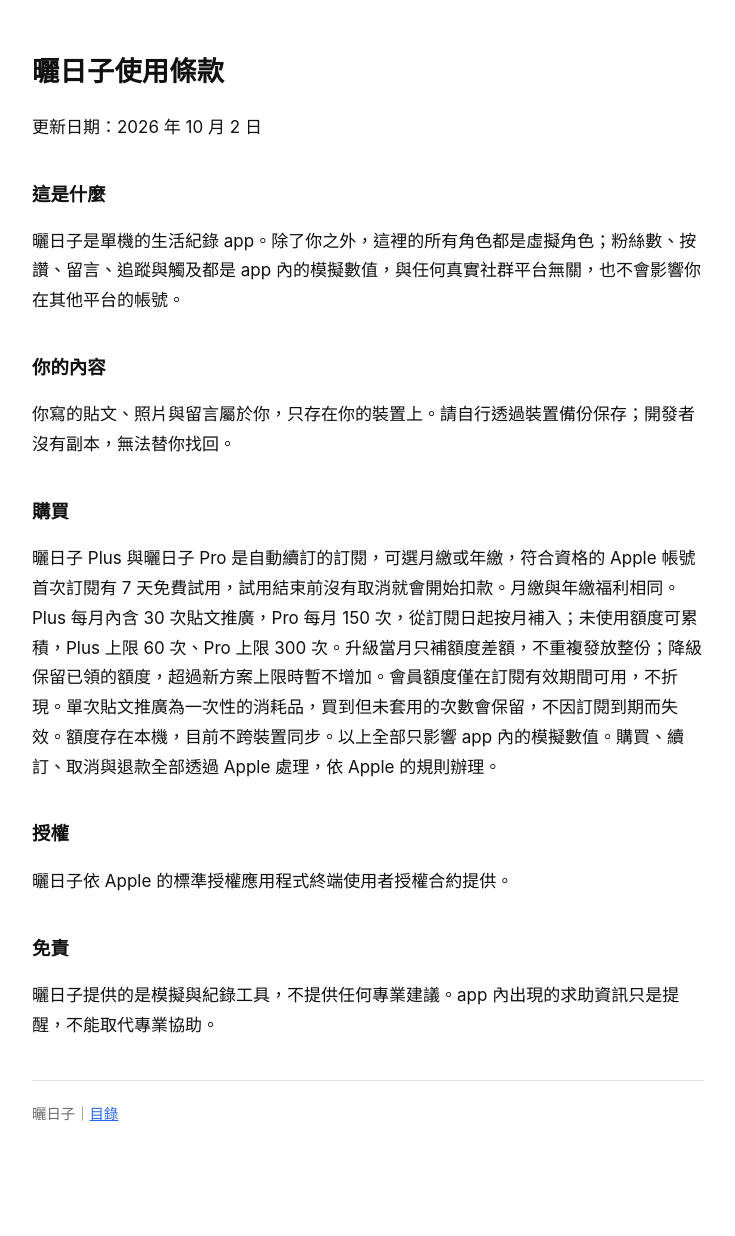
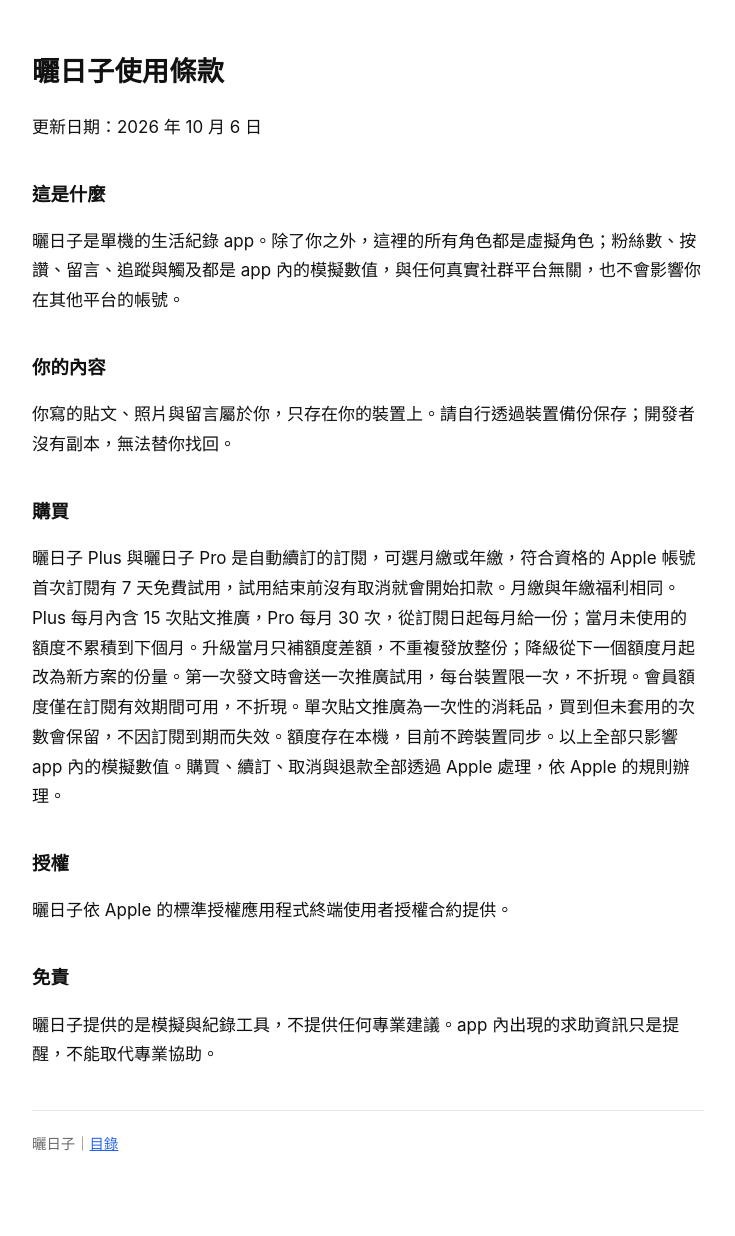
Before and after one commit to chris58530/saiday, a Jekyll site: the page built from terms.md, in a window 1280 px wide. Shown: the whole page, without its empty margins (272-1007 px from the left). Built offline with Jekyll 4.4.1, drawn with Linux system fonts in a browser that asks for light colours; before the commit the page ends 1207 px from its top, so only the background shows below that.

Commit message:
同步 FameSim docs/ 2026-10-06

```diff
--- a/terms.md
+++ b/terms.md
@@ -5,7 +5,7 @@ title: 使用條款
 
 # 曬日子使用條款
 
-更新日期：2026 年 10 月 2 日
+更新日期：2026 年 10 月 6 日
 
 {% comment %}
 這份文件與 app 內「設定 › 使用條款」的內文相同（`FameSim/Views/LegalViews.swift`），改哪一邊都要一起改，改完跑 `scripts/publish-site.sh` 同步到公開網站。訂閱頁上的「使用條款」連到 Apple 的標準授權合約（https://www.apple.com/legal/internet-services/itunes/dev/stdeula/），這一頁是補充說明。這段是 Liquid 註解，不會出現在發佈出去的網頁原始碼裡。
@@ -21,7 +21,7 @@ title: 使用條款
 
 ## 購買
 
-曬日子 Plus 與曬日子 Pro 是自動續訂的訂閱，可選月繳或年繳，符合資格的 Apple 帳號首次訂閱有 7 天免費試用，試用結束前沒有取消就會開始扣款。月繳與年繳福利相同。Plus 每月內含 30 次貼文推廣，Pro 每月 150 次，從訂閱日起按月補入；未使用額度可累積，Plus 上限 60 次、Pro 上限 300 次。升級當月只補額度差額，不重複發放整份；降級保留已領的額度，超過新方案上限時暫不增加。會員額度僅在訂閱有效期間可用，不折現。單次貼文推廣為一次性的消耗品，買到但未套用的次數會保留，不因訂閱到期而失效。額度存在本機，目前不跨裝置同步。以上全部只影響 app 內的模擬數值。購買、續訂、取消與退款全部透過 Apple 處理，依 Apple 的規則辦理。
+曬日子 Plus 與曬日子 Pro 是自動續訂的訂閱，可選月繳或年繳，符合資格的 Apple 帳號首次訂閱有 7 天免費試用，試用結束前沒有取消就會開始扣款。月繳與年繳福利相同。Plus 每月內含 15 次貼文推廣，Pro 每月 30 次，從訂閱日起每月給一份；當月未使用的額度不累積到下個月。升級當月只補額度差額，不重複發放整份；降級從下一個額度月起改為新方案的份量。第一次發文時會送一次推廣試用，每台裝置限一次，不折現。會員額度僅在訂閱有效期間可用，不折現。單次貼文推廣為一次性的消耗品，買到但未套用的次數會保留，不因訂閱到期而失效。額度存在本機，目前不跨裝置同步。以上全部只影響 app 內的模擬數值。購買、續訂、取消與退款全部透過 Apple 處理，依 Apple 的規則辦理。
 
 ## 授權
 
```
Also changed, not shown: privacy-policy.md (+2 -2 lines).
